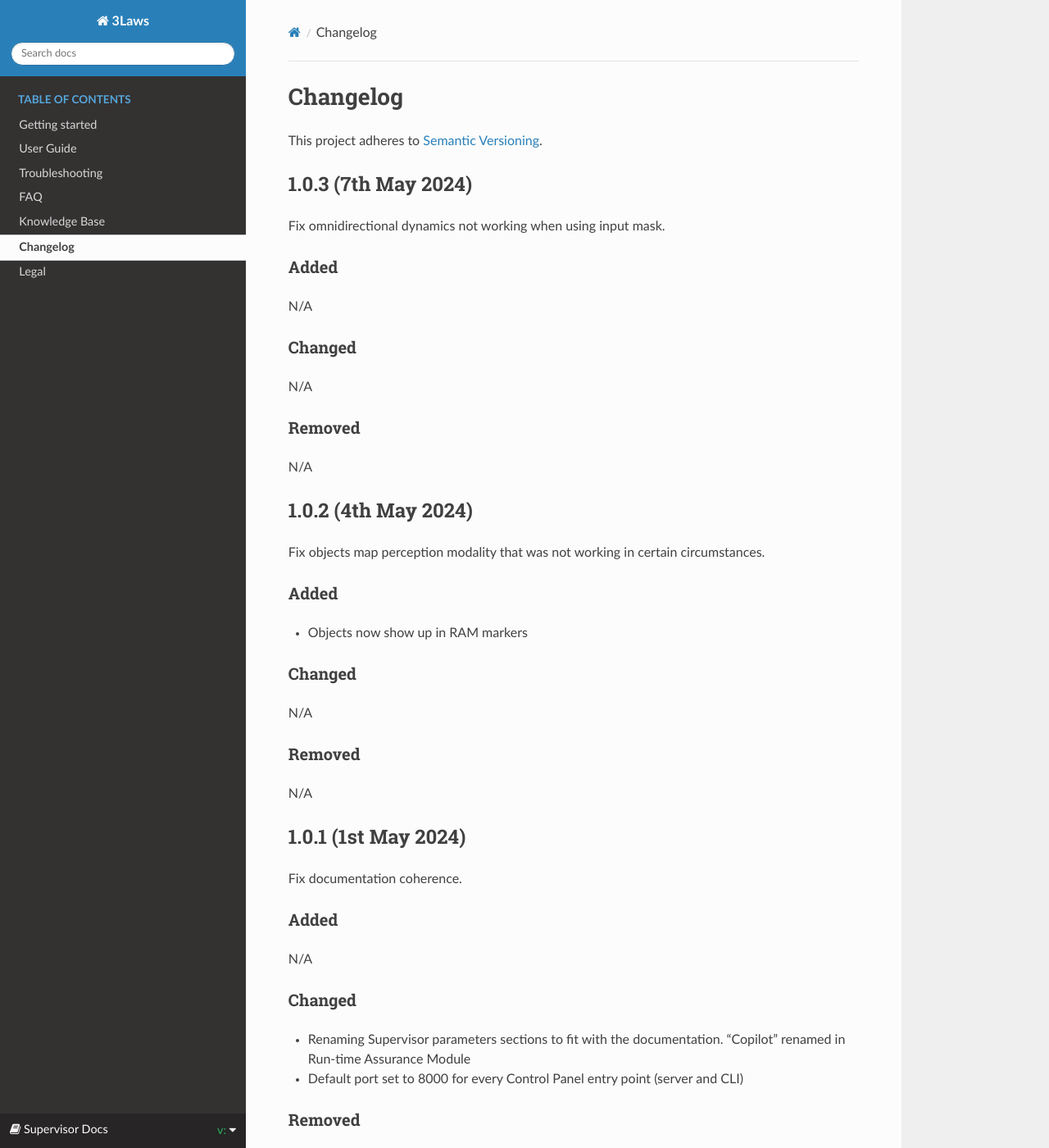
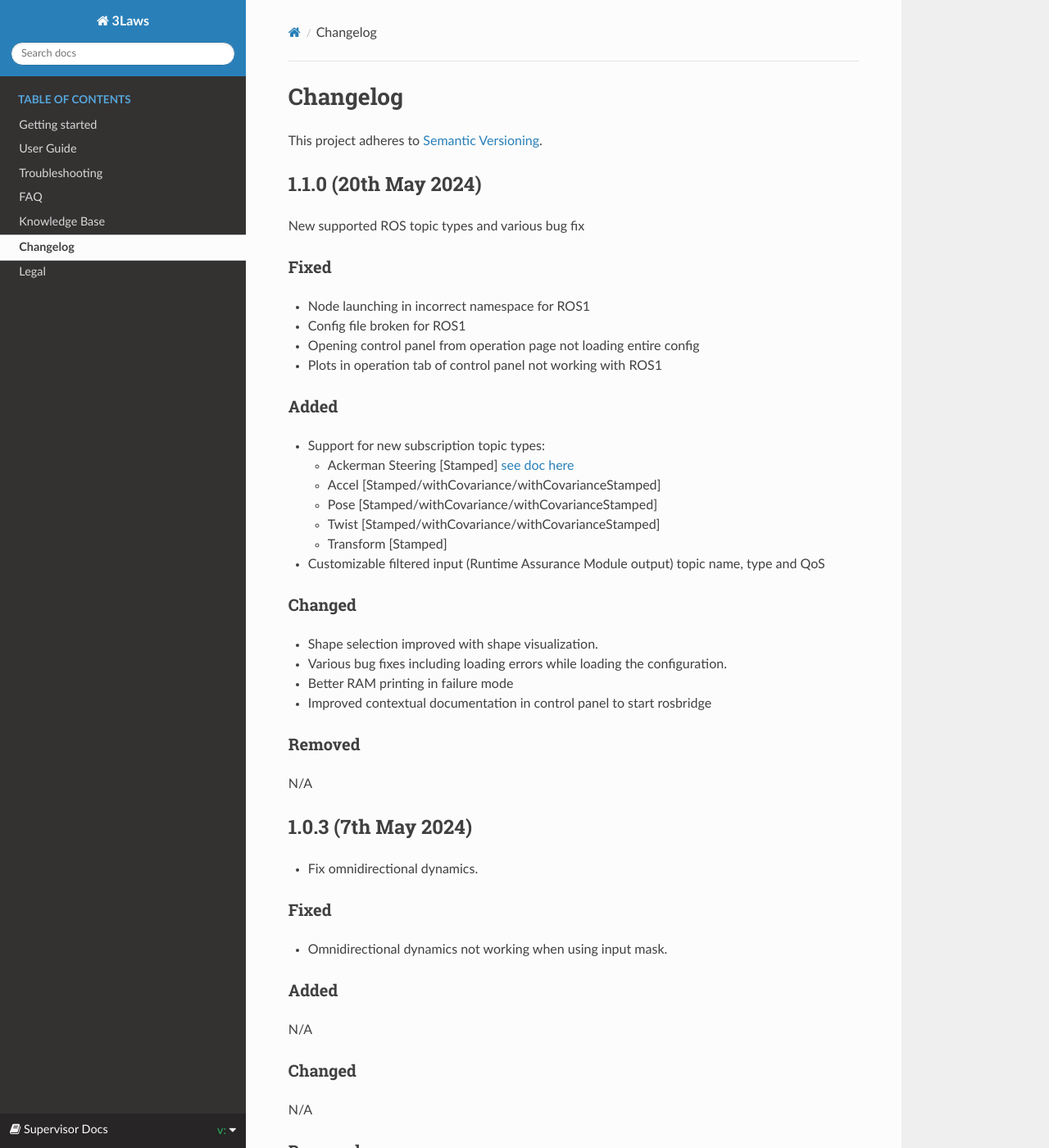
Before and after one commit to tgurriet/3laws, a Sphinx documentation site: the page built from docs/sources/changelog.md, in a window 1280 px wide and 1400 px high. Shown: the whole window at 82% size. Built offline with Sphinx 7.4.7 and the Read the Docs theme 2.0.0, drawn with Linux system fonts in a browser that asks for light colours; some of the changed text lies outside the part shown.

Commit message:
Update changelog: v1.1.0

```diff
--- a/docs/sources/changelog.md
+++ b/docs/sources/changelog.md
@@ -2,9 +2,48 @@
 
 This project adheres to [Semantic Versioning](https://semver.org/spec/v2.0.0.html).
 
+
+## 1.1.0 (20th May 2024)
+
+New supported ROS topic types and various bug fix
+
+### Fixed
+
+- Node launching in incorrect namespace for ROS1
+- Config file broken for ROS1
+- Opening control panel from operation page not loading entire config
+- Plots in operation tab of control panel not working with ROS1
+
+### Added
+
+- Support for new subscription topic types:
+  - Ackerman Steering [Stamped]  [see doc here](https://wiki.ros.org/ackermann_msgs)
+  - Accel [Stamped/withCovariance/withCovarianceStamped]
+  - Pose [Stamped/withCovariance/withCovarianceStamped]
+  - Twist [Stamped/withCovariance/withCovarianceStamped]
+  - Transform [Stamped]
+
+- Customizable filtered input (Runtime Assurance Module output) topic name, type and QoS
+
+### Changed
+
+- Shape selection improved with shape visualization.
+- Various bug fixes including loading errors while loading the configuration.
+- Better RAM printing in failure mode
+- Improved contextual documentation in control panel to start rosbridge
+
+### Removed
+
+N/A
+
+
 ## 1.0.3 (7th May 2024)
 
-Fix omnidirectional dynamics not working when using input mask.
+- Fix omnidirectional dynamics.
+
+### Fixed
+
+- Omnidirectional dynamics not working when using input mask.
 
 ### Added
 
@@ -18,9 +57,14 @@ N/A
 
 N/A
 
+
 ## 1.0.2 (4th May 2024)
 
-Fix objects map perception modality that was not working in certain circumstances.
+Improve and fix objects map perception modality.
+
+### Fixed
+
+- Objects map perception modality that was not working in certain circumstances
 
 ### Added
 
@@ -34,9 +78,15 @@ N/A
 
 N/A
 
+
 ## 1.0.1 (1st May 2024)
 
 Fix documentation coherence.
+
+### Fixed
+
+- Renaming Supervisor parameters sections to fit with the documentation. "Copilot" renamed in Run-time Assurance Module
+- Default port set to 8000 for every Control Panel entry point (server and CLI)
 
 ### Added
 
@@ -44,8 +94,7 @@ N/A
 
 ### Changed
 
-- Renaming Supervisor parameters sections to fit with the documentation. "Copilot" renamed in Run-time Assurance Module
-- Default port set to 8000 for every Control Panel entry point (server and CLI)
+N/A
 
 ### Removed
 
@@ -55,6 +104,10 @@ N/A
 ## 1.0.0 (1st May 2024)
 
 This is the first version of the supervisor product.
+
+### Fixed
+
+N/A
 
 ### Added
 
```
